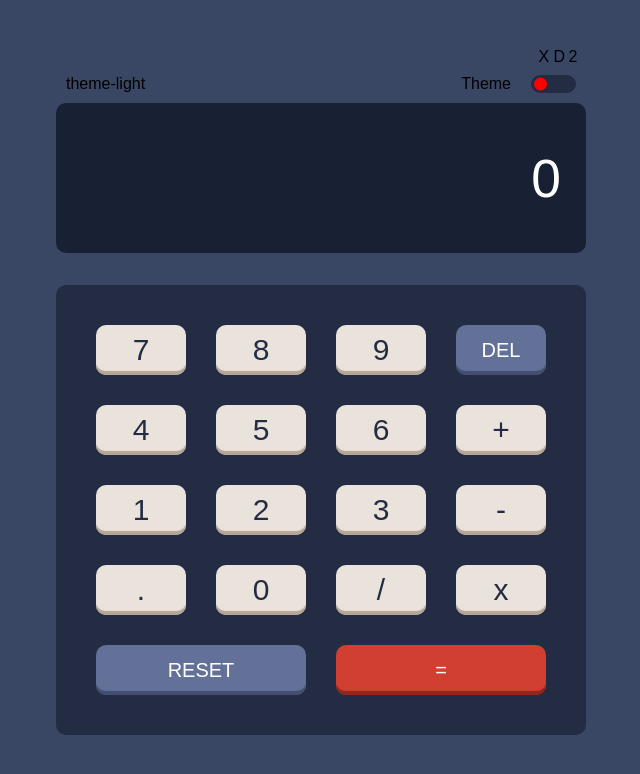
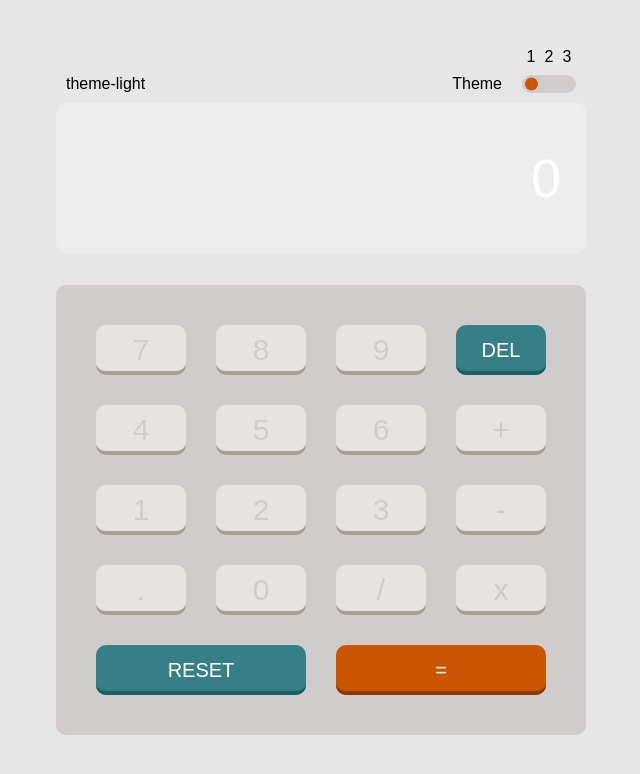
Before and after one commit to H3lltronik/FrontEndMentor-Calculator-app, a React (Vite) app: page / in a window 1280 px wide. Shown: the top 774 px of the page, without its empty margins (319-959 px from the left). Built offline with nearby package versions, Linux system fonts and the light colour scheme.

Commit message:
It seems to be working c:

```diff
--- a/src/App.css
+++ b/src/App.css
@@ -18,6 +18,40 @@
   --text: hsl(221, 14%, 31%);
   --white: hsl(0, 0, 100%);
 }
+:root[data-theme="theme-light"] {
+  --main-background: hsl(0, 0%, 90%);
+  --toggle-background: hsl(0, 5%, 81%);
+  --screen-background: hsl(0, 0%, 93%);
+
+  --key-background-1: hsl(185, 42%, 37%);
+  --key-shadow-1: hsl(185, 58%, 25%);
+
+  --key-background-2: hsl(25, 98%, 40%);
+  --key-shadow-2: hsl(25, 99%, 27%);
+
+  --key-background-3: hsl(45, 7%, 89%);
+  --key-shadow-3: hsl(35, 11%, 61%);
+
+  --text: hsl(60, 10%, 19%);
+  --white: hsl(0, 0, 100%);
+}
+:root[data-theme="theme-contrast"] {
+  --main-background: hsl(268, 75%, 9%);
+  --toggle-background: hsl(268, 71%, 12%);
+  --screen-background: hsl(281, 89%, 26%);
+
+  --key-background-1: hsl(285, 91%, 52%);
+  --key-shadow-1: hsl(176, 100%, 44%);
+
+  --key-background-2: hsl(177, 92%, 70%);
+  --key-shadow-2: hsl(268, 47%, 21%);
+
+  --key-background-3: hsl(290, 70%, 36%);
+  --key-shadow-3: hsl(52, 100%, 62%);
+
+  --text: hsl(198, 20%, 13%);
+  --white: hsl(0, 0, 100%);
+}
 
 * {
   box-sizing: border-box;
--- a/src/App.tsx
+++ b/src/App.tsx
@@ -5,10 +5,6 @@ import { switchTheme } from './utils'
 import { Calculator } from './components/Calculator'
 
 function App() {
-  useEffect(() => {
-    switchTheme ('theme-dark')
-  }, [])
-
   return (
     <div className="app">
       <div className="container">
--- a/src/components/Calculator.tsx
+++ b/src/components/Calculator.tsx
@@ -1,5 +1,6 @@
-import React, { useState } from 'react'
+import React, { useEffect, useState } from 'react'
 import { sortedKeyboardItems, themes } from '../static'
+import { switchTheme } from '../utils';
 import { makeCalculatorLogic } from './logic'
 import {SwitchLikeRadio, SwitchLikeRadioItem} from './SwitchLikeRadio'
 
@@ -10,15 +11,28 @@ export const Calculator = () => {
 
     const btnClick = makeCalculatorLogic (setPredicate, setText)
 
+    useEffect(() => {
+        // Use dark theme by default because light theme is CRINGE
+        // setTimeout(() => {
+        //     setCurrTheme ('theme-contrast')
+        // }, 1000);
+    }, [])
+
+    useEffect(() => {
+        switchTheme (currTheme)
+    }, [currTheme])
+
     return (
         <div className="calculator">
             <div className="calculator-header">
                 <span>{currTheme}</span>
                 <div className="">
-                    <SwitchLikeRadio onRadioChange={setCurrTheme}>
-                        <SwitchLikeRadioItem label="X" value="test1"/>
-                        <SwitchLikeRadioItem label="D" value="test2"/>
-                        <SwitchLikeRadioItem label="2" value="test2"/>
+                    <SwitchLikeRadio onRadioChange={setCurrTheme} value={currTheme}>
+                        {
+                            themes.map((theme, index) => {
+                                return <SwitchLikeRadioItem label={index+1} value={theme} key={index}/>
+                            })
+                        }
                     </SwitchLikeRadio>
                 </div>
             </div>
--- a/src/components/SwitchLikeRadio.tsx
+++ b/src/components/SwitchLikeRadio.tsx
@@ -4,50 +4,70 @@ let animStep : number = 0;
 let lastStep : number = 0;
 let lastOrder : number = 0;
 let radiosQnt = 0;
+let childrenProps : SwitchLikeRadioItemProps[] = []
+let lastValue : any = null
+
+/**
+ * Radio button switch-like styled
+ * @param name - [optional] name for the radio input
+ */
 export const SwitchLikeRadio : FC<SwitchLikeRadioProps> = (props) => {
-
     const handleChange = (value: any, order: number) => {
         let deltaOrder = Math.abs(lastOrder - order)
         props.onRadioChange (value)
+        lastValue = value
         if (lastStep >= 0 && lastStep <= 100) {
             if (lastOrder > order) {
                 lastStep -= (animStep * deltaOrder);
             } else if (lastOrder < order) {
                 lastStep += (animStep * deltaOrder);
             }
-            console.log ("lastOrder", lastOrder, "order", order, "step", animStep * order)
             lastOrder = order
         }
 
-        document.querySelector ('.radio-indicator')?.animate([
+        document.querySelector ('.radio-indicator')?.animate(
+        [
             { left: `${lastStep}%` }
         ],
         {
-            duration: 300,
+            duration: props.duration ?? 300,
             fill: 'forwards'
         });
     }
 
     useEffect(() => {
+        if (lastValue == props.value) return
+        const changed = childrenProps.find (c => c.value == props.value)
+        if (changed?.order) handleChange (changed?.value, changed?.order)
+    }, [props.value])
+
+    useEffect(() => {
         radiosQnt = React.Children.toArray(props.children).length
         animStep = Number( (100 / radiosQnt).toFixed(2) );
-        console.log(radiosQnt, animStep)
+
+        // setTimeout(() => {
+        //     console.log("ay wey gorditas de nata", childrenProps)
+        // }, 1000);
     }, [])
 
     return (
         <div className="radio">
             <span className="radio-label">Theme</span>
+                <div className="radio-group">
+                    {React.Children.map(props.children, (child:any, index) => {
+                        const childProps = {
+                            onRadioChange: handleChange,
+                            name: props.name ?? 'radio',
+                            order: index,
+                            ...child.props
+                        };
 
-                <div className="radio-group">
-
-                    {React.Children.map(props.children, (child:any, index) => (
-                        React.cloneElement(child, {onRadioChange: handleChange, name: 'radio', order: index})
-                    ))}
-
+                        childrenProps[index] = childProps
+                        return React.cloneElement(child, childProps)
+                    })}
                     <div className="radio-wrapper">
                         <div className="radio-indicator"></div>
                     </div>
-
                 </div>
         </div>
     )
@@ -62,11 +82,11 @@ export const SwitchLikeRadio : FC<SwitchLikeRadioProps> = (props) => {
 export const SwitchLikeRadioItem : FC<SwitchLikeRadioItemProps> = (props) => {
     const handleChange = (event: ChangeEvent<HTMLInputElement>) => {
         const {value} = event.target
-        if (props.onRadioChange) props.onRadioChange (value, props.order)
+        if (props.onRadioChange && props.order != undefined) props.onRadioChange (value, props.order)
     }
 
     return (
-        <div className="radio-item">
+        <div className={`radio-item radio-item-${props.order}`}>
             <div className="radio-item-label">{props.label}</div>
             <input type="radio" onChange={handleChange} value={props.value} name={props.name?.toLocaleLowerCase().replace(/\s/g, '')} />
         </div>
--- a/src/styles.css
+++ b/src/styles.css
@@ -113,7 +113,7 @@ body, html {
 .radio-item input {
     margin: 0;
     padding: 0;
-    width: 15px;
+    width: 18px;
     height: 13px;
     appearance: none;
 }
@@ -141,14 +141,14 @@ body, html {
 .radio-item-label {
     position: absolute;
     bottom: 100%; left: 50%;
-    transform: translate(0, -50%);
+    transform: translate(-50%, -50%);
 }
 
 .radio-indicator {
     top: 50%; left: 0;
     position: absolute;
     border-radius: 100%;
-    background-color: red;
+    background-color: var(--key-background-2);
     width: 13px; height: 13px;
     transform: translate(0%, -50%);
 }
--- a/src/utils/index.ts
+++ b/src/utils/index.ts
@@ -1,5 +1,5 @@
 const html = document.querySelector('html');
-const classesToToggle = []
+const classesToToggle : any = []
 
 export const switchTheme = function (theme : string) {
     if (html) html.dataset.theme = `${theme}`;
@@ -10,3 +10,12 @@ export const switchTheme = function (theme : string) {
         });
     }
 }
+
+
+export const generateUID = () : string => {
+    let firstPart: (number|string) = (Math.random() * 46656) | 0;
+    let secondPart: (number|string) = (Math.random() * 46656) | 0;
+    firstPart = ("000" + firstPart.toString(36)).slice(-3);
+    secondPart = ("000" + secondPart.toString(36)).slice(-3);
+    return firstPart + secondPart;
+}
```
Also changed, not shown: src/types.d.ts (+7 -3 lines).
